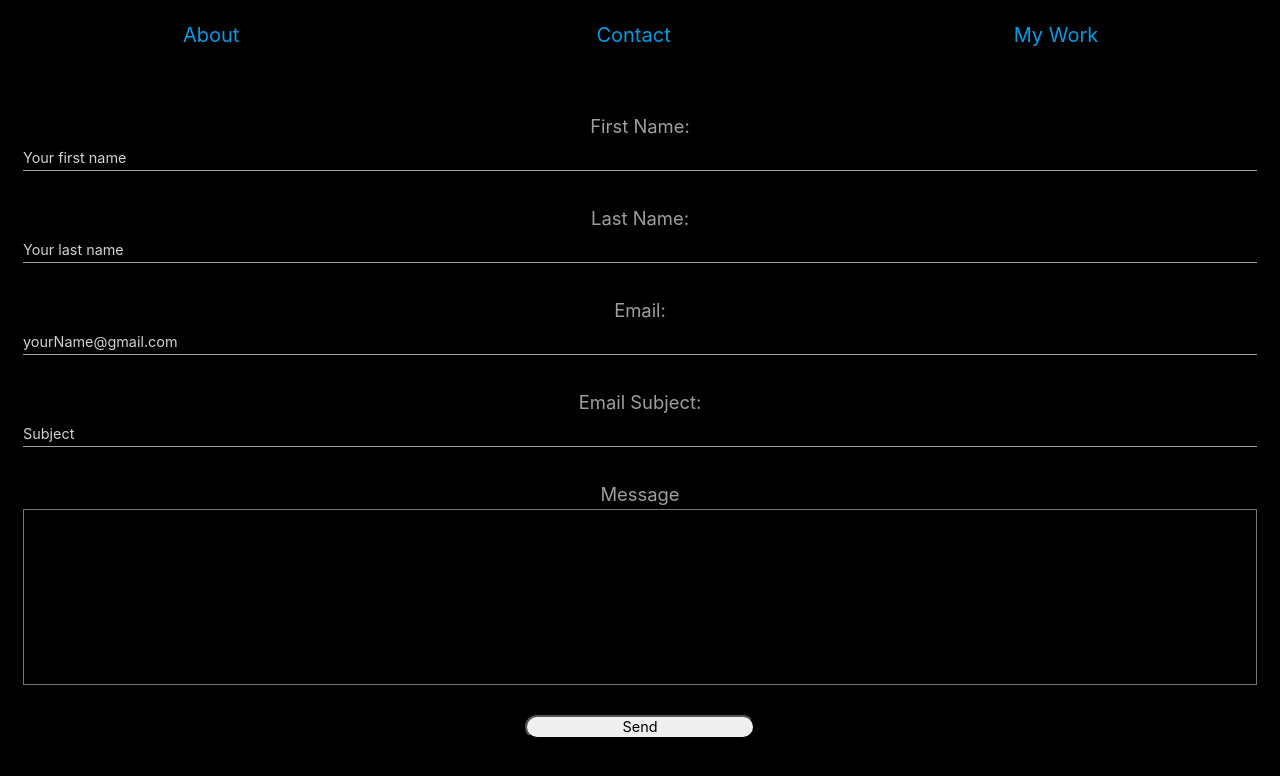
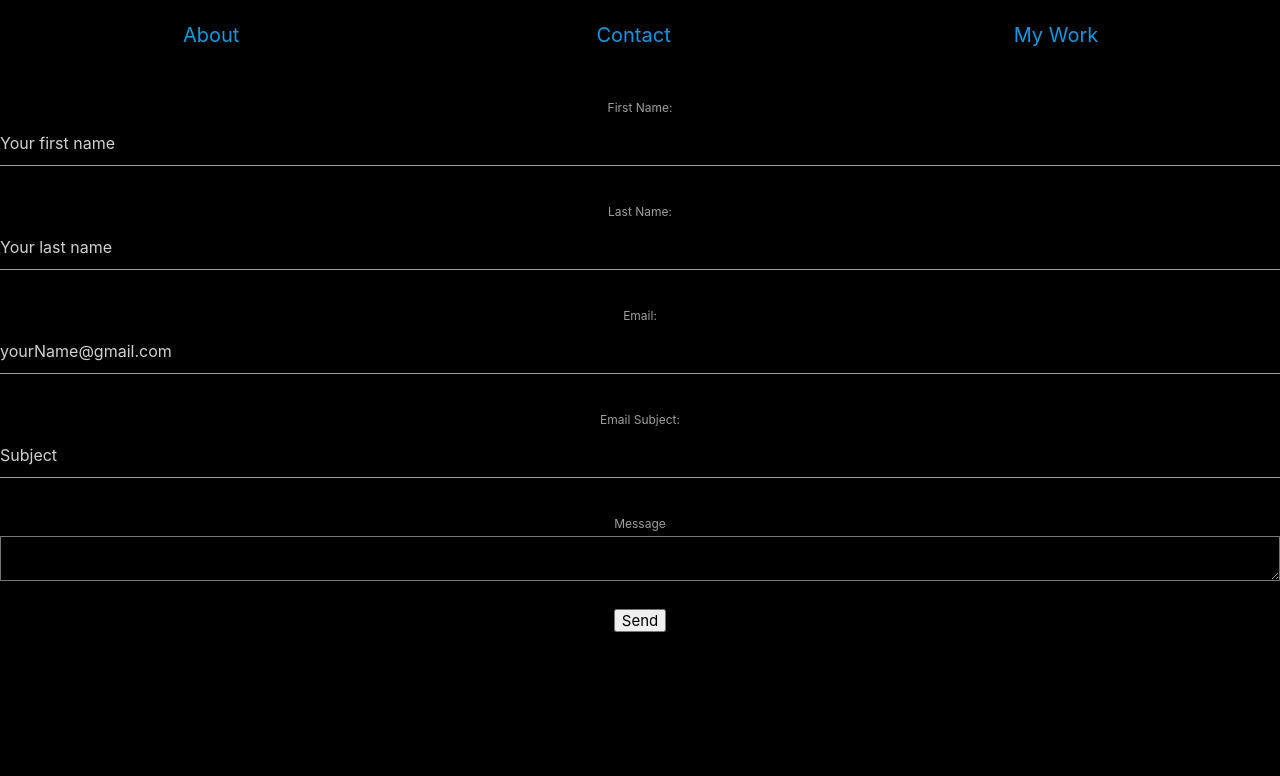
Before and after one commit to mylesrangel/mylesrangel, a React (Create React App) app in the folder Client/: page /contact in a window 1280 px wide. Shown: the top 776 px of the page. Built offline with nearby package versions, Linux system fonts and the light colour scheme.

Commit message:
Added mediaquery to contact page, fixed min with to 501 so there is no overlapping issuees

```diff
--- a/Client/src/Components/Contact/contact.css
+++ b/Client/src/Components/Contact/contact.css
@@ -1,12 +1,21 @@
+@media only screen and (min-width: 501px){
+	#contactContainer{
+		width: 100%;
+		height: 100%
+	}
+	#contactForm{
 
+	}
 
-#contactContainer{
+}
+@media only screen and (max-width: 500px){
+	#contactContainerMobile{
 		width: 100% !important;
 		height: auto !important;
 	}
 
 
-#contactForm{
+	#contactFormMobile{
 
 		/* background-color: #36454F; */
 		padding: 3px;
@@ -20,12 +29,12 @@
 		font-size: .8em !important;
 	}
 
-#contactForm .formElements{
+	#contactFormMobile .formElements{
 		margin: 1em;
 		height: 9vh;
 	}
 
-#contactForm label{
+	#contactFormMobile label{
 		font-size:2.3vh;
 
 	}
@@ -42,26 +51,27 @@
 	}
 
 	/* placeholder font-size */
-#contactForm input{
+	#contactFormMobile input{
 		color: white;
 		font-size: 1.8vh !important;
 	}
 
 
 	/* input form bottom border color */
-#contactForm input:focus{
+	#contactFormMobile input:focus{
 		outline: none !important;
 		border-bottom: 1px solid darkgreen;
 	}
-#contactForm textarea:focus{
+	#contactFormMobile textarea:focus{
 		outline: none !important;
 		border: 1px solid darkgreen;
 	}
 
-#contactForm textarea{
+	#contactFormMobile textarea{
 		color: white;
 		width: 100%;
 		height: 22vh;
 		font-size: 2.7vh;
 		resize: none;
 	}
+}
--- a/Client/src/Components/Contact/contact.js
+++ b/Client/src/Components/Contact/contact.js
@@ -1,4 +1,5 @@
 import React, {Component} from "react";
+import MediaQuery from 'react-responsive';
 
 import Emailsent from "../Emailsent/emailSent.js";
 
@@ -93,8 +94,45 @@ class Contact extends Component{
 
 	render(){
 		return(
+				<div>
+					<MediaQuery query = "(min-width: 501px)">
 						<div id = "contactContainer">
 							<form onSubmit={this.handleSubmit} id="contactForm"  >
+								<p className="formElements">
+									<label> First Name: </label>
+									<input required name="firstName" value={this.state.emailInfo.firstName} onChange={this.handleChange} id="firstName" placeholder="Your first name" />
+								</p>
+								<p className="formElements">
+									<label> Last Name: </label>
+									<input required name="lastName" value={this.state.emailInfo.lastName} onChange={this.handleChange} id="lastName" placeholder="Your last name" />
+								</p>
+								<p className="formElements">
+									<label> Email: </label>
+									<input required name="email" value={this.state.emailInfo.email} onChange={this.handleChange} id="email" placeholder="yourName@gmail.com"/>
+								</p>
+								<p className="formElements">
+									<label> Email Subject: </label>
+									<input name="subject" value={this.state.emailInfo.subject} onChange={this.handleChange} id="subject" placeholder="Subject" />
+								</p>
+
+								<p className="formElements">
+									<label> Message </label>
+									<br />
+									<textarea required name="message" value={this.state.emailInfo.message} onChange={this.handleChange} > </textarea>
+								</p>
+
+									<input id='submitButton' type="submit" value="Send" />
+							</form>
+
+							<div id= "emailSentContainer">
+								{this.state.emailSent && <Emailsent />}
+							</div>
+
+						</div>
+					</MediaQuery>
+					<MediaQuery query = "(max-width: 500px)">
+						<div id = "contactContainerMobile">
+							<form onSubmit={this.handleSubmit} id="contactFormMobile"  >
 								{/* <div id = 'hamburgerButtonContact' onClick={this.props.contactForm}>
 
 							{!this.state.emailSent && <form onSubmit={this.handleSubmit} id="contactForm" style={this.state.formStyle} >
@@ -135,6 +173,8 @@ class Contact extends Component{
 
 
 						</div>
+					</MediaQuery>
+				</div>
 			)
 	}
 
--- a/Client/src/Components/Header/header.css
+++ b/Client/src/Components/Header/header.css
@@ -1,4 +1,4 @@
-
+@media only screen and (min-width: 501px){
 	#headerContainer{
 		display: flex;
 		width: 100%;
@@ -9,10 +9,11 @@
 		width: 33vw;
 	}
 	#headerContainer p:hover{
-	font-size: 4vw;
+		font-size: 3.5vw;
 	}
 	.nav-links{
 		width: 33vw;
+	}
 }
 
 
```
Lines whose indentation alone changed are shown as unchanged.
